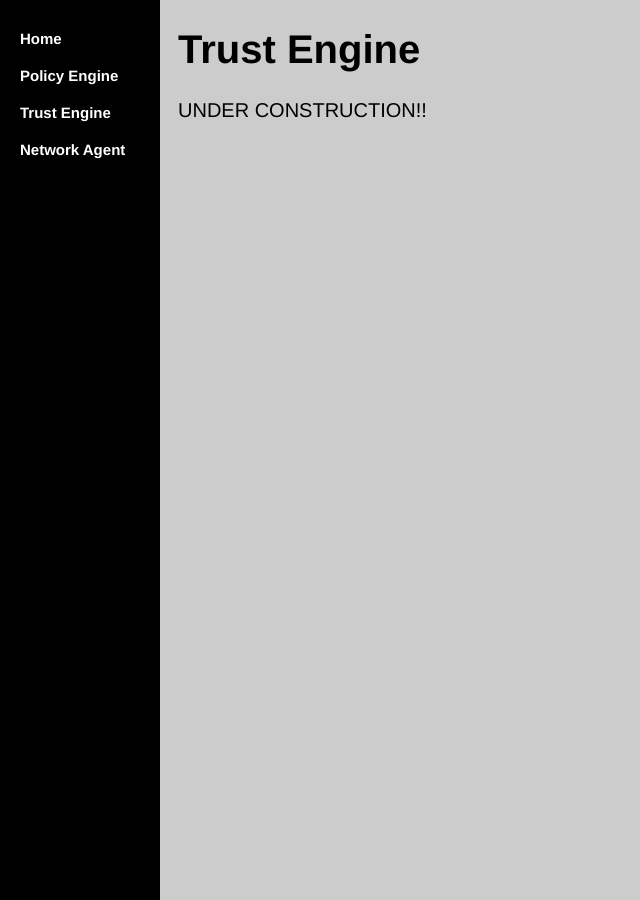
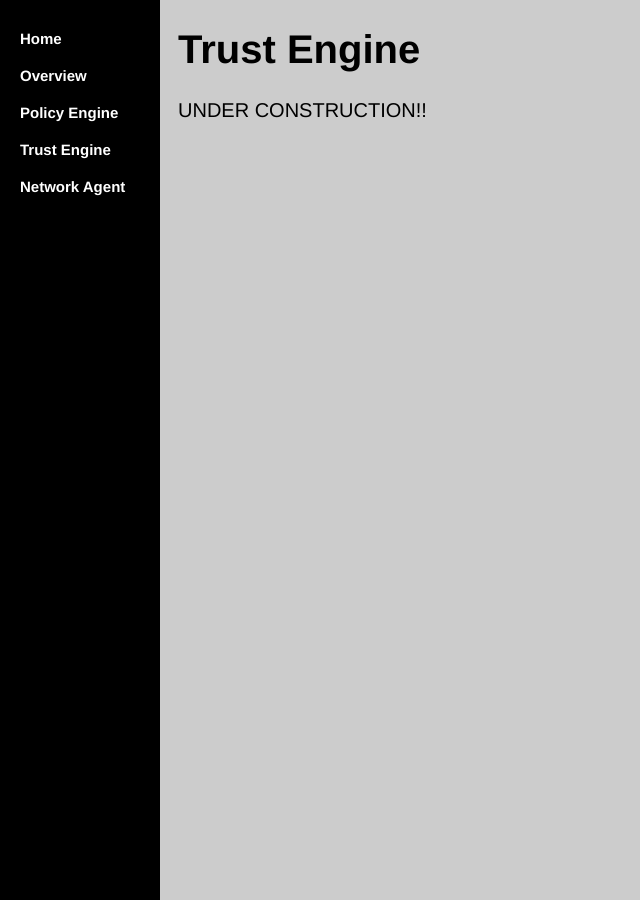
Before and after one commit to WWUZeroTrust/WWUZeroTrust.github.io, a Jekyll site: the page TrustEngine/index.html, which Jekyll copies as it is, in a window 1280 px wide. Shown: the whole page, without its empty margins (0-640 px from the left). Built offline with Jekyll 4.4.1, drawn with Linux system fonts in a browser that asks for light colours.

Commit message:
Update index.html

```diff
--- a/TrustEngine/index.html
+++ b/TrustEngine/index.html
@@ -23,7 +23,7 @@ body {
   font-size: 15px
 }
 
-.sidenav a, .dropdown-btn {
+.sidenav a {
   font-family:'Helvetica', 'Arial', 'Sans-Serif';
   font-weight: bold;
   padding: 10px 12px 10px 20px;
@@ -40,7 +40,7 @@ body {
   font-size: 15px
 }
 
-.sidenav a:hover, .dropdown-btn:hover {
+.sidenav a:hover {
   text-decoration: underline;
 }
 
@@ -52,15 +52,6 @@ body {
 .active {
   background-color: SlateGray;
   color: white;
-}
-.dropdown-container {
-  display: none;
-  background-color: #262626;
-  padding-left: 8px;
-}
-.fa-caret-down {
-  float: right;
-  padding-right: 8px;
 }
 @media screen and (max-height: 450px) {
   .sidenav {padding-top: 15px;}
@@ -75,31 +66,11 @@ h1 {
 <body>
 
 <div class="sidenav">
-   <a href="/">Home</a>
-	<button class="dropdown-btn"><b>Policy Engine</b>
-    <i class="fa fa-caret-down"></i>
-  </button>
-  <div class="dropdown-container">
-    <a href="/PolicyEngine">Policy Engine</a>
-    <a href="/PolicyEngine/diagram">Diagram</a>
-    <a href="#">Link 2</a>
-    <a href="/PolicyEngine/reference">References</a>
-  </div>
-	<button class="dropdown-btn"><b>Trust Engine</b>
-    <i class="fa fa-caret-down"></i>
-  </button>
-  <div class="dropdown-container">
-    <a href="/TrustEngine/diagram">Diagram</a>
-    <a href="#">Link 2</a>
-    <a href="/TrustEngine/reference">References</a>
-  </div>
-	<button class="dropdown-btn"></b>Network Agent</b>
-    <i class="fa fa-caret-down"></i>
-  </button>
-  <div class="dropdown-container">
-    <a href="/NetworkAgent/diagram">Diagram</a>
-    <a href="#">Link 2</a>
-    <a href="/NetworkAgent/reference">References</a>
+  <a href="/">Home</a>
+  <a href="/Documentation">Overview</a>
+  <a href="/PolicyEngine">Policy Engine</a>
+  <a href="/TrustEngine">Trust Engine</a>
+  <a href="/NetworkAgent">Network Agent</a>
   </div>
 </div>
 
```
